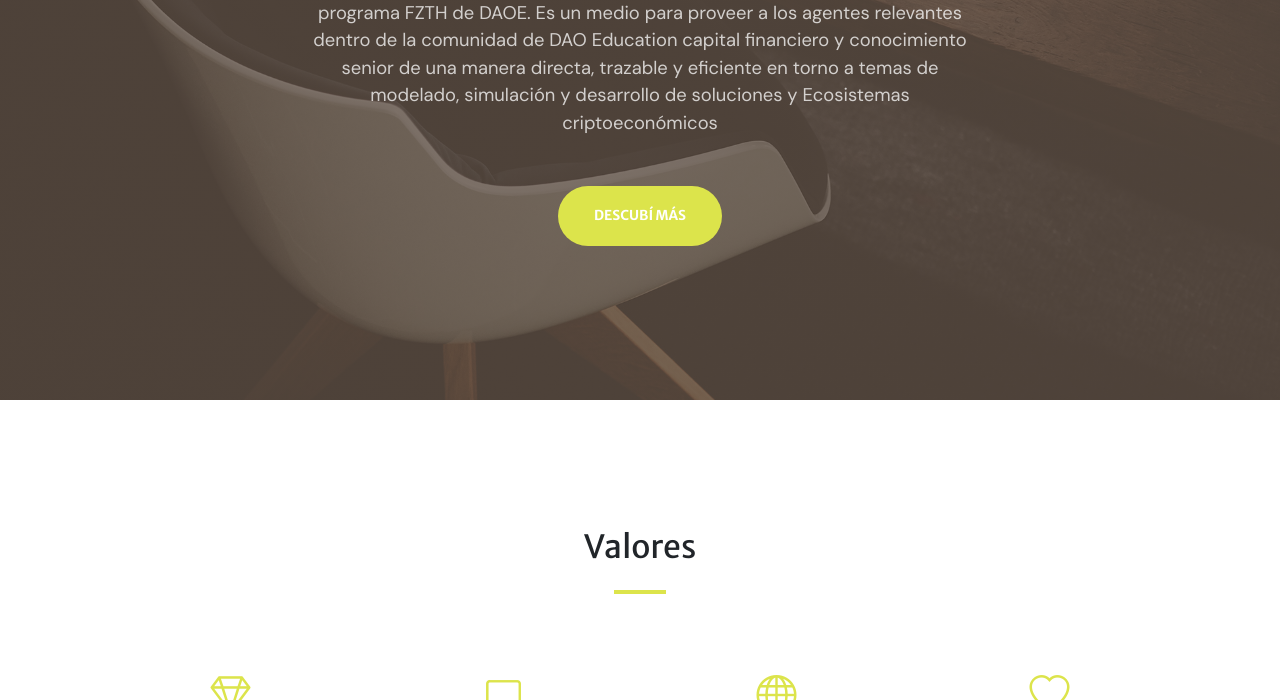
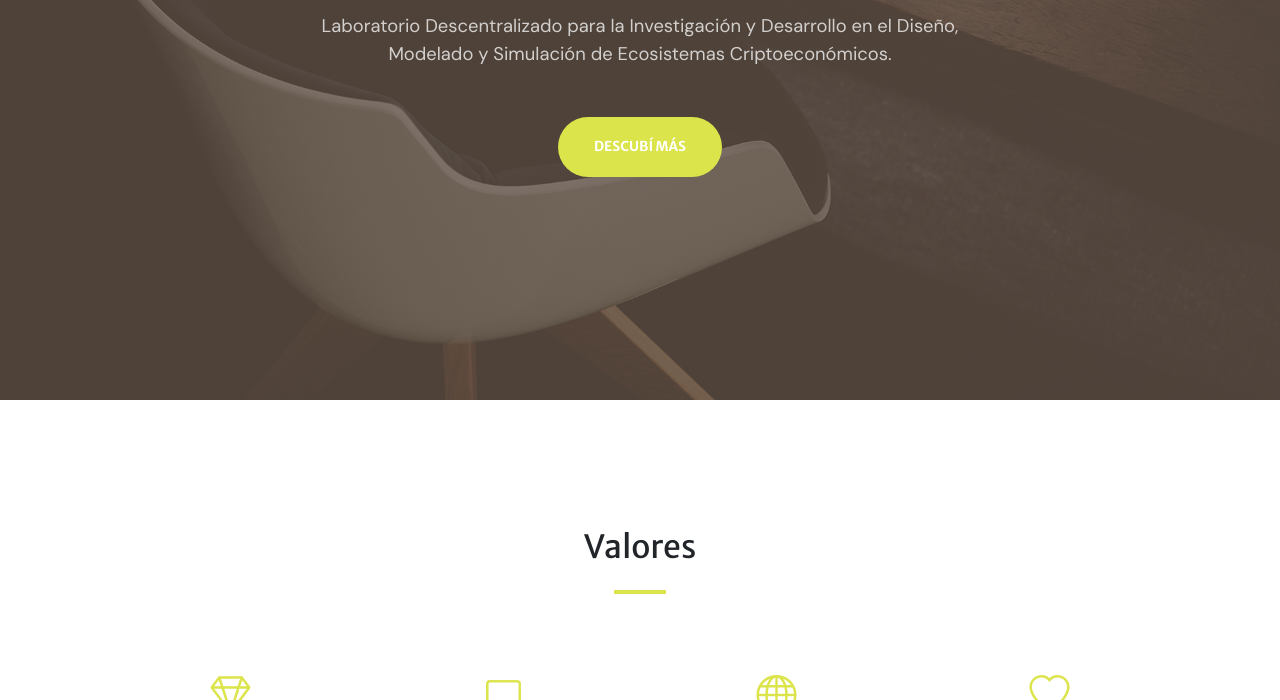
Before and after one commit to martinmacario/randddaoe, a plain HTML site: page docs/index.html in a window 1280 px wide. Shown: the part 400-1100 px from the top of the page. Drawn offline with nearby package versions, Linux system fonts and the light colour scheme; some packages are replaced by stand-ins of ours; a script that the page names is missing.

Commit message:
se modifica el texto principal

```diff
--- a/docs/index.html
+++ b/docs/index.html
@@ -22,6 +22,7 @@
         <link href="css/styles.css" rel="stylesheet" />
         <link href="css/estilos.css" rel="stylesheet" />
     </head>
+
     <body id="page-top">
         <!-- Navigation-->
         <nav class="navbar navbar-expand-lg navbar-light fixed-top py-3" id="mainNav">
@@ -48,8 +49,7 @@
                         <hr class="divider" />
                     </div>
                     <div class="col-lg-8 align-self-baseline">
-                        <p class="text-white-75 mb-5">I + D(AO) Education surge de la necesidad de generar conocimiento calificado y capital financiero para fortalecer y poder dar continuidad al programa programa FZTH de DAOE.
-                            Es un medio para proveer a los agentes relevantes dentro de la comunidad de DAO Education capital financiero y conocimiento senior de una manera directa, trazable y eficiente en torno a temas de modelado, simulación y desarrollo de soluciones y Ecosistemas criptoeconómicos</p>
+                        <p class="text-white-75 mb-5">Laboratorio Descentralizado para la Investigación y Desarrollo en el Diseño, Modelado y Simulación de Ecosistemas Criptoeconómicos.</p>
                         <a class="btn btn-primary btn-xl" data-bs-toggle="modal"data-bs-target="#portfolioModal4" >Descubí más</a>
                     </div>
                 </div>
```
